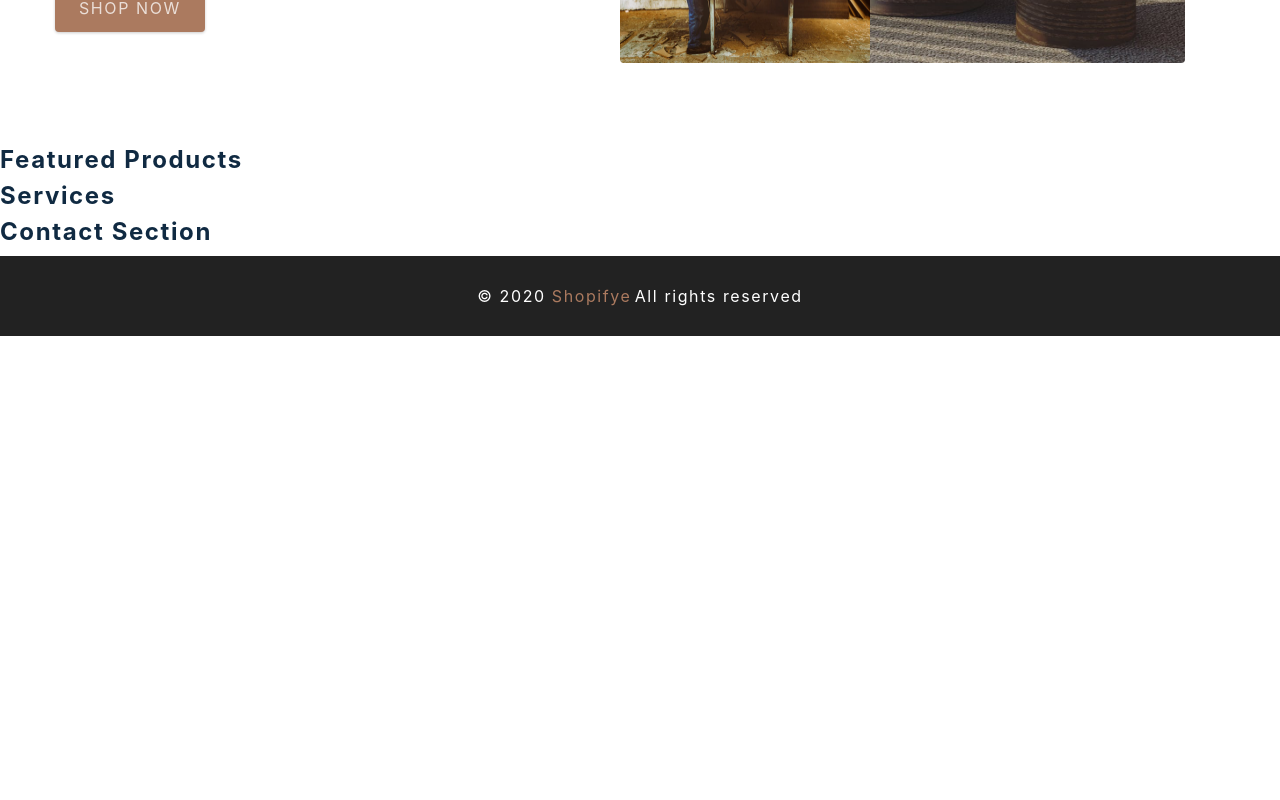
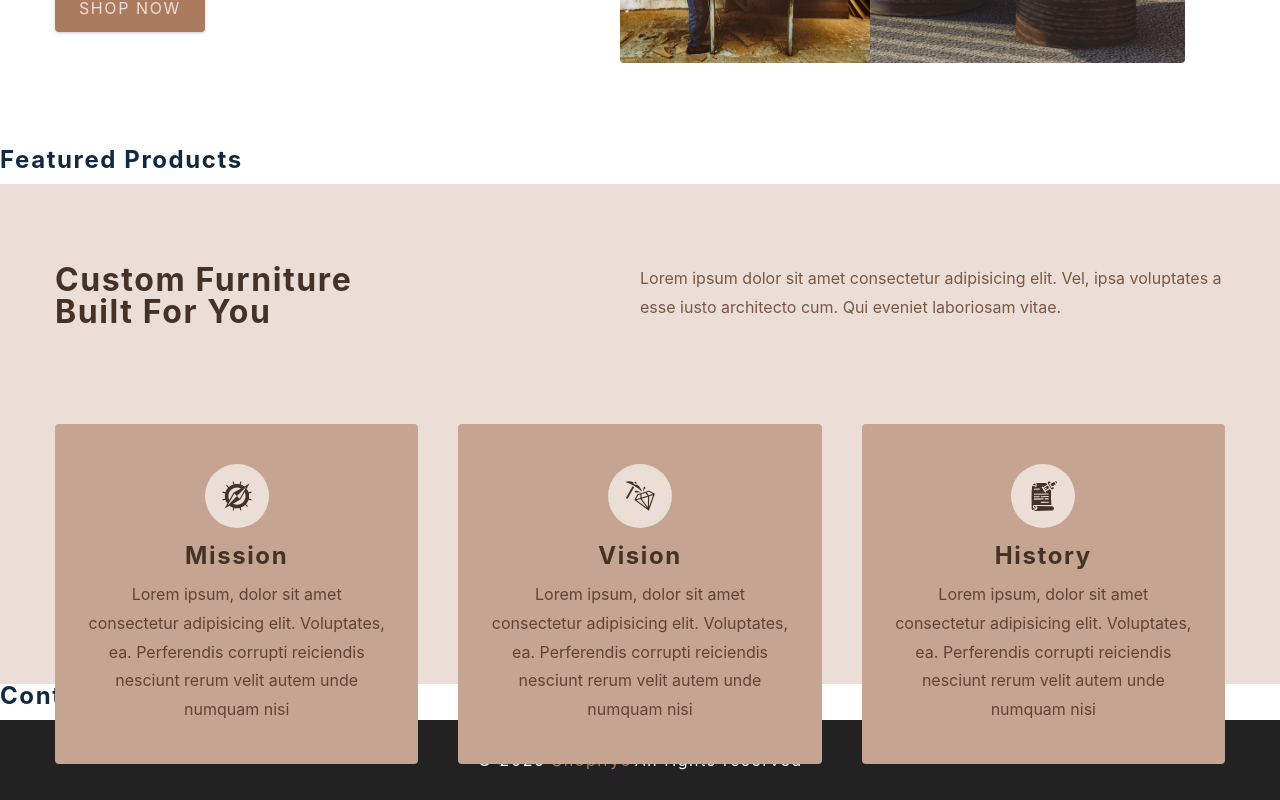
Before and after one commit to somoye123/Shopifye, a React (Create React App) app: page / in a window 1280 px wide. Shown: the part 652-1452 px from the top of the page. Before the commit the page ends 988 px from the top, so only its background shows below. Built offline with nearby package versions, Linux system fonts and the light colour scheme; what redux-immutable-state-invariant would draw is missing.

Commit message:
Build services component

```diff
--- a/src/components/Services.js
+++ b/src/components/Services.js
@@ -1,8 +1,35 @@
-import React from 'react';
-import styled from 'styled-components';
-import { services } from '../utils/constants';
+import React from 'react'
+import styled from 'styled-components'
+import { services } from '../utils/constants'
 
-const Services = () => <h4>services </h4>;
+const Services = () => (
+  <Wrapper>
+    <div className='section-center'>
+      <article className='header'>
+        <h3>
+          custom furniture <br />
+          built for you
+        </h3>
+        <p>
+          Lorem ipsum dolor sit amet consectetur adipisicing elit. Vel, ipsa
+          voluptates a esse iusto architecto cum. Qui eveniet laboriosam vitae.
+        </p>
+      </article>
+      <div className='services-center'>
+        {services.map((service) => {
+          const { id, icon, title, text } = service
+          return (
+            <article key={id} className='service'>
+              <span className='icon'>{icon}</span>
+              <h4>{title}</h4>
+              <p>{text}</p>
+            </article>
+          )
+        })}
+      </div>
+    </div>
+  </Wrapper>
+)
 
 const Wrapper = styled.section`
   h3,
@@ -66,5 +93,5 @@
       transform: translateY(5rem);
     }
   }
-`;
-export default Services;
+`
+export default Services
```
